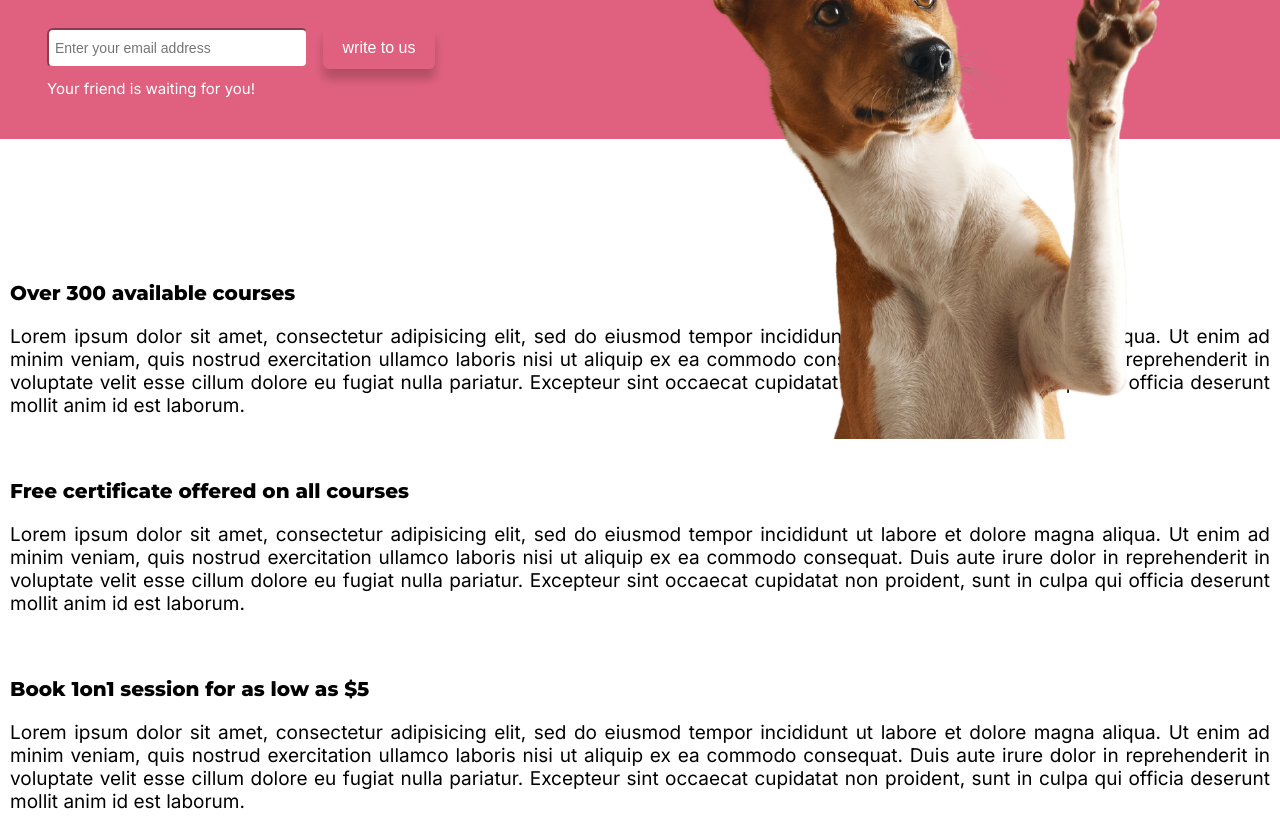
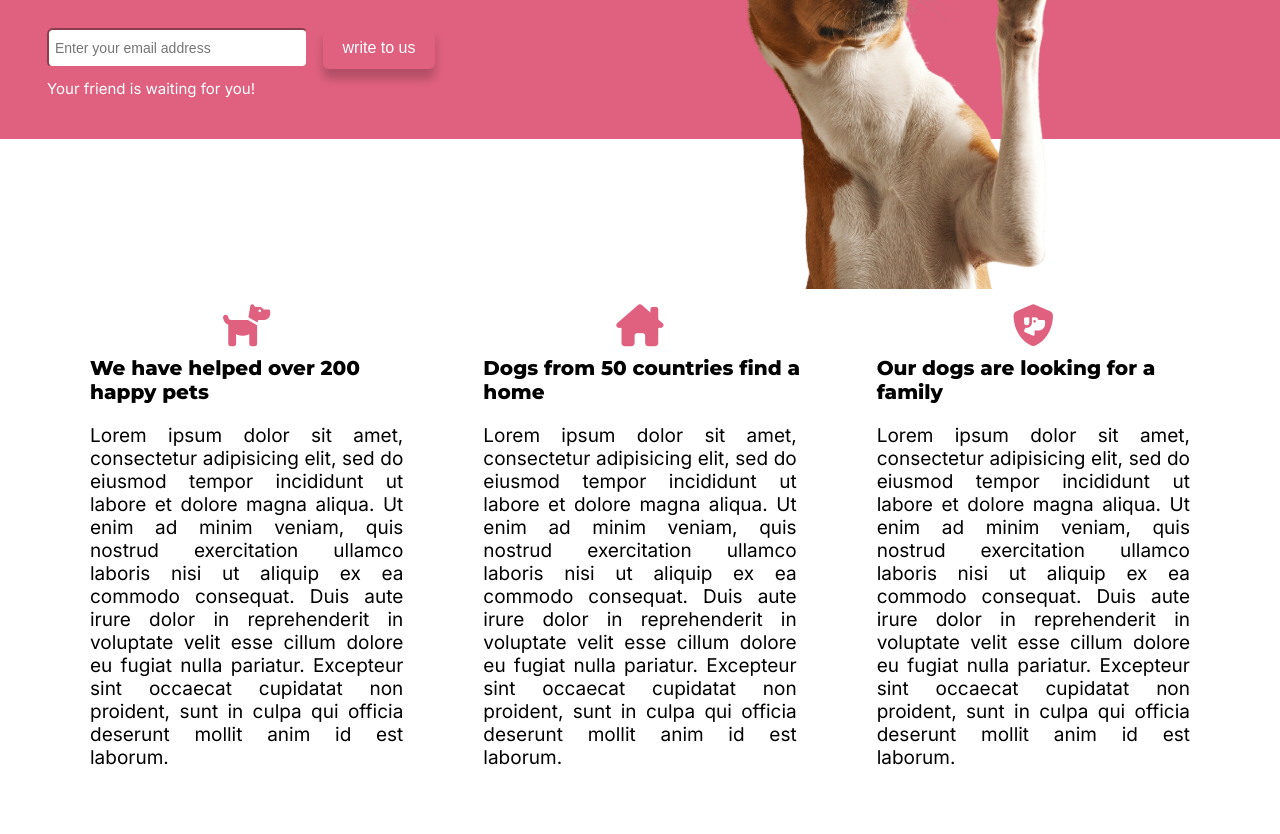
Before and after one commit to miwanoff/landing-flex, a plain HTML site: page index.html in a window 1280 px wide. Shown: the part 231-1065 px from the top of the page. Drawn offline with Linux system fonts and the light colour scheme.

Commit message:
Add styles to stats

```diff
--- a/index.html
+++ b/index.html
@@ -54,8 +54,8 @@
         <section class="stats">
             <div class="flex">
                 <div class="stat">
-                    <i class="fa fa-folder-open fa-2x" aria-hidden="true"></i>
-                    <h3 class="title">Over 300 available courses</h3>
+                    <i class="fa-solid fa-dog"></i>
+                    <h3 class="title">We have helped over 200 happy pets</h3>
                     <p class="text">Lorem ipsum dolor sit amet, consectetur adipisicing elit, sed do eiusmod tempor
                         incididunt ut labore et dolore magna aliqua. Ut enim ad minim veniam, quis nostrud exercitation
                         ullamco laboris nisi ut aliquip ex ea commodo consequat. Duis aute irure dolor in reprehenderit
@@ -64,8 +64,8 @@
                         id est laborum.</p>
                 </div>
                 <div class="stat">
-                    <i class="fa fa-graduation-cap fa-2x" aria-hidden="true"></i>
-                    <h3 class="title">Free certificate offered on all courses</h3>
+                    <i class="fa-solid fa-house-chimney"></i>
+                    <h3 class="title">Dogs from 50 countries find a home</h3>
                     <p class="text">Lorem ipsum dolor sit amet, consectetur adipisicing elit, sed do eiusmod tempor
                         incididunt ut labore et dolore magna aliqua. Ut enim ad minim veniam, quis nostrud exercitation
                         ullamco laboris nisi ut aliquip ex ea commodo consequat. Duis aute irure dolor in reprehenderit
@@ -74,8 +74,8 @@
                         id est laborum.</p>
                 </div>
                 <div class="stat">
-                    <i class="fa fa-credit-card-alt fa-2x" aria-hidden="true"></i>
-                    <h3 class="title">Book 1on1 session for as low as $5</h3>
+                    <i class="fa-solid fa-shield-dog"></i>
+                    <h3 class="title">Our dogs are looking for a family</h3>
                     <p class="text">Lorem ipsum dolor sit amet, consectetur adipisicing elit, sed do eiusmod tempor
                         incididunt ut labore et dolore magna aliqua. Ut enim ad minim veniam, quis nostrud exercitation
                         ullamco laboris nisi ut aliquip ex ea commodo consequat. Duis aute irure dolor in reprehenderit
--- a/style.css
+++ b/style.css
@@ -34,6 +34,10 @@ h2 {
   font-size: 25px;
 }
 
+h3 {
+  font-size: 22px;
+}
+
 p {
   font-size: 30px;
 }
@@ -42,7 +46,7 @@ img {
   max-width: 100%;
 }
 
-Ul.menu {
+ul.menu {
   list-style-type: none;
 }
 
@@ -141,7 +145,7 @@ nav .flex {
 }
 
 .lower-container {
-  margin: 100px auto;
+  margin: 120px auto;
   padding: 0;
   max-width: 1400px;
 }
@@ -165,5 +169,33 @@ nav .flex {
 
 .image {
   position: relative;
-  top: -60px;
+  top: -80px;
+  width: 500px;
 }
+
+.image img {
+  width: 500px;
+  height: 480px;
+  object-fit: cover;
+}
+
+.flex {
+  display: flex;
+  justify-content: space-around;
+}
+
+.stats {
+  padding: 45px 50px;
+  text-align: center;
+}
+
+.stat {
+  margin: 0 30px;
+  text-align: center;
+  width: 800px;
+}
+
+.stats .fa-solid {
+  color: #df617f;
+  font-size: 42px;
+}
```
